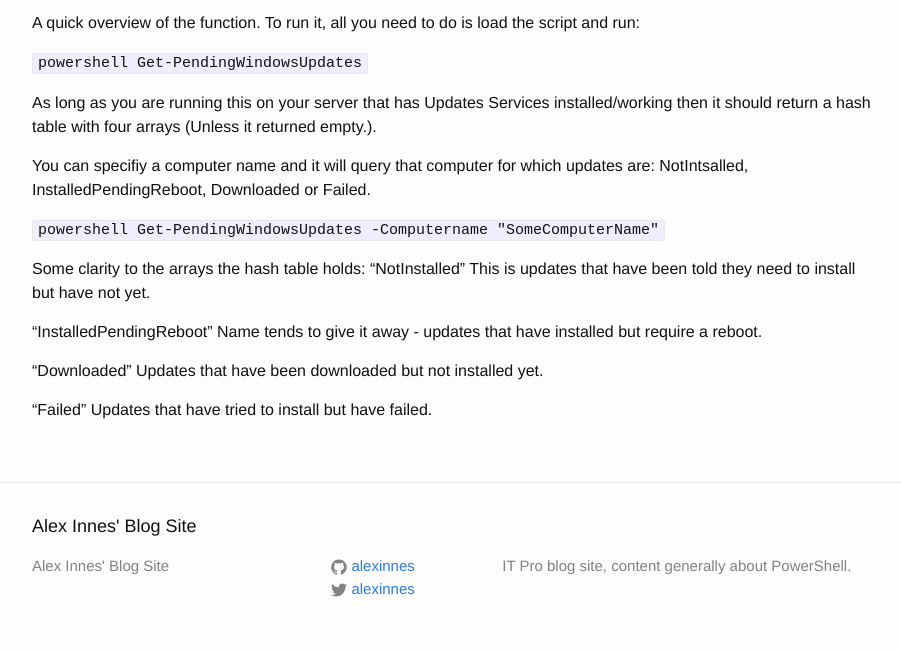
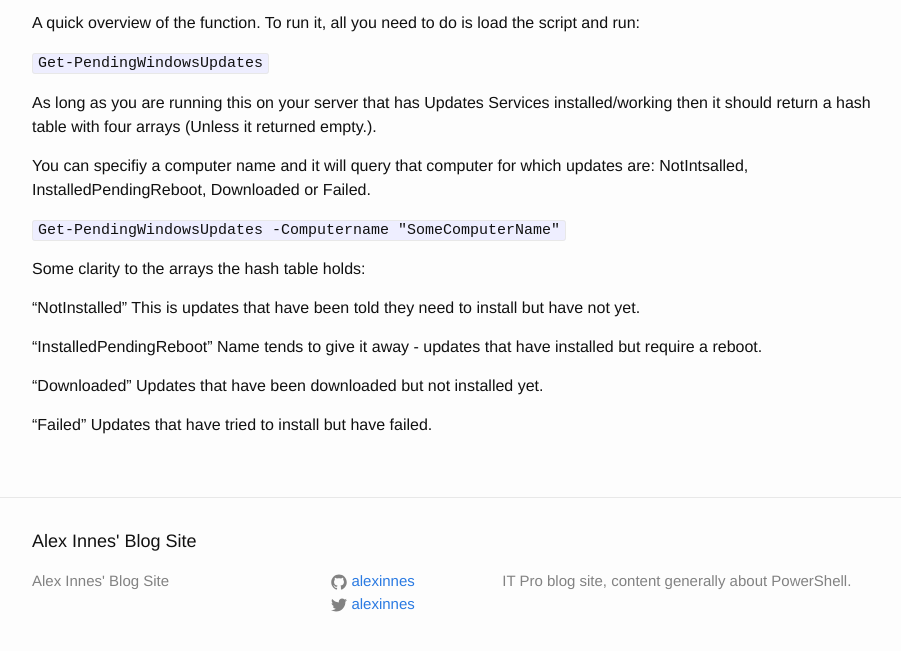
Before and after one commit to alexinnes/alexinnes.github.io, a Jekyll site: the page built from _posts/2016-12-05-function-to-retrieve-pending-and-failed-updates.md, in a window 1280 px wide, cut to the strip 785-1460 px from the top of the page. Shown: the top 651 px of the strip, without its empty margins (188-1089 px from the left). Built offline with Jekyll 4.4.1, drawn with Linux system fonts in a browser that asks for light colours.

Commit message:
Update from Forestry.io - 2016-12-05-function-to-retrieve-pending-and-failed-updates.md

````diff
--- a/_posts/2016-12-05-function-to-retrieve-pending-and-failed-updates.md
+++ b/_posts/2016-12-05-function-to-retrieve-pending-and-failed-updates.md
@@ -13,15 +13,16 @@ Take a look:
 
 A quick overview of the function. To run it, all you need to do is load the script and run:
 
-```powershell Get-PendingWindowsUpdates ```
+``` Get-PendingWindowsUpdates ```
 
 As long as you are running this on your server that has Updates Services installed/working then it should return a hash table with four arrays (Unless it returned empty.).
 
 You can specifiy a computer name and it will query that computer for which updates are: NotIntsalled, InstalledPendingReboot, Downloaded or Failed.
 
-```powershell Get-PendingWindowsUpdates -Computername "SomeComputerName" ```
+``` Get-PendingWindowsUpdates -Computername "SomeComputerName" ```
 
 Some clarity to the arrays the hash table holds:
+
 "NotInstalled"
 This is updates that have been told they need to install but have not yet.
 
````
